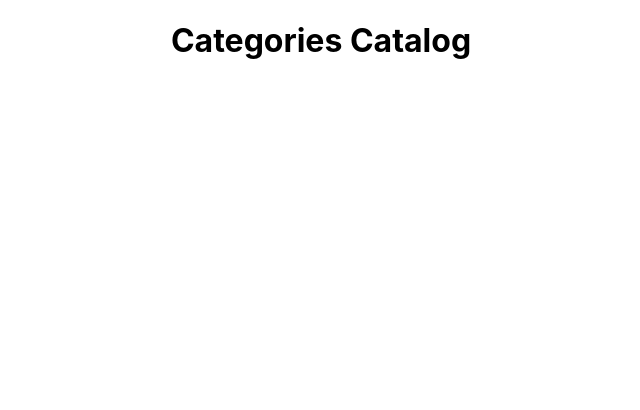
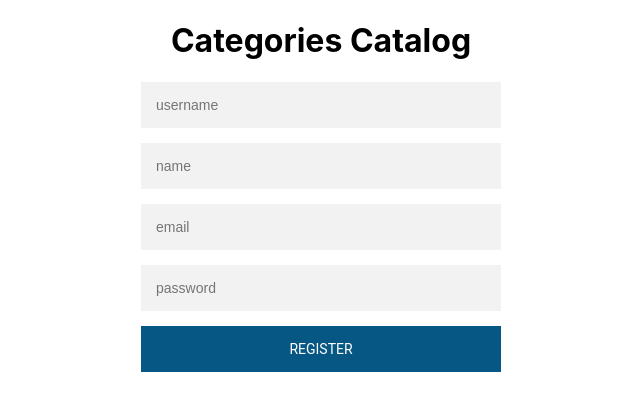
Before and after one commit to ngonhi/final_proj, a React (Create React App) app: page /Register in a window 1280 px wide. Shown: the top 410 px of the page, without its empty margins (319-959 px from the left). Built offline with nearby package versions, Linux system fonts and the light colour scheme; no server answers.

Commit message:
registration and authentication v1

```diff
--- a/src/components/App.js
+++ b/src/components/App.js
@@ -2,6 +2,9 @@ import React, {Component} from 'react'
 import {Route, Link} from 'react-router-dom'
 import Categories from './Categories'
 import AddCategory from './AddCategory'
+import Login from './Login'
+import Register from './Register'
+import User from './User'
 
 class App extends Component {
   state = {
@@ -14,7 +17,7 @@ class App extends Component {
   // Load all categories.
   // How to update limit. In API?
   componentDidMount() {
-    fetch("http://127.0.0.1:5000/categories?offset=0&limit=5")
+    fetch("http://127.0.0.1:5000/categories?offset=0")
       .then(res => res.json())
       .then(data => {this.setState({categories: data, loading: false})})
       .catch((error) =>  {console.log(error)})
@@ -24,18 +27,24 @@ class App extends Component {
         // Categories
         // Single Category
         // Add Category
-        console.log()
     return (
       <div>
         <h1> <Link to='/'> Categories Catalog </Link> </h1>
 
-            <Route exact path='/' render={() => (
+        <Route exact path="/" component={User}/>
+
+        <Route path='/Register' component={Register}/>
+
+        <Route path='/Login' component={Login}/>
+
+        <Route path='/Categories' render={() => (
           <div> <Categories loading={this.state.loading} categories={this.state.categories}/>
         </div> )}/>
 
         <Route path='/AddCategory' render = {({history}) => (
           <AddCategory onHistory={history}/>
         )}/>
+
       </div>
     )
     }
--- /dev/null
+++ b/src/components/Login.js
@@ -0,0 +1,46 @@
+import React, { Component } from 'react'
+
+class Login extends Component {
+  constructor() {
+    super()
+    this.handleSubmit = this.handleSubmit.bind(this)
+  }
+
+  handleSubmit(event) {
+    event.preventDefault()
+
+    const user = {
+        "username": event.target.elements.username.value,
+        "password": event.target.elements.password.value
+    }
+
+    fetch("http://127.0.0.1:5000/login", {
+      method: 'POST',
+      headers: {
+        'Accept': 'application/json',
+        'Content-Type': 'application/json'
+        },
+      body: JSON.stringify(user)
+    })
+    .then(res => res.json())
+    .then(data => console.log(data)) // Access token
+    .catch(error => console.log(error))
+
+    // Insert users into state
+    this.props.history.push(`/Categories`)
+  }
+
+  render() {
+    return (
+        <div className='form'>
+                <form onSubmit={this.handleSubmit}>
+                    <input type='text' placeholder='username' name='username'></input>
+                    <input type='text' placeholder='password' name='password'></input>
+                    <button> Login </button>
+                </form>
+            </div>
+    )
+  }
+}
+
+export default Login
--- /dev/null
+++ b/src/components/Register.js
@@ -0,0 +1,51 @@
+import React, { Component } from 'react'
+
+class Register extends Component {
+  constructor() {
+    super()
+    this.handleSubmit = this.handleSubmit.bind(this)
+  }
+
+  handleSubmit(event) {
+    event.preventDefault()
+
+    const newUser = {
+        "email": event.target.elements.email.value,
+        "username": event.target.elements.username.value,
+        "password": event.target.elements.password.value,
+        "name": event.target.elements.name.value
+    }
+
+    console.log(newUser)
+    fetch("http://127.0.0.1:5000/registrations", {
+      method: 'POST',
+      headers: {
+        'Accept': 'application/json',
+        'Content-Type': 'application/json'
+        },
+      body: JSON.stringify(newUser)
+    })
+    .then(res => res.json())
+    .then(data => console.log(data)) // Access token
+    .catch((error) => console.log(error.message)) // Error message. Use alert
+
+    // Insert users into state
+    this.props.history.push(`/Categories`)
+  }
+
+  render() {
+    return (
+        <div className='form'>
+                <form onSubmit={this.handleSubmit}>
+                    <input type='text' placeholder='username' name='username'></input>
+                    <input type='text' placeholder='name' name='name'></input>
+                    <input type='text' placeholder='email' name='email'></input>
+                    <input type='text' placeholder='password' name='password'></input>
+                    <button> Register </button>
+                </form>
+            </div>
+    )
+  }
+}
+
+export default Register
--- /dev/null
+++ b/src/components/User.js
@@ -0,0 +1,15 @@
+import React from 'react'
+import {Link} from 'react-router-dom'
+import Login from './Login'
+import Register from './Register'
+
+function User(props) {
+    return (
+        <div className='button-container'>
+            <Link to='/Register'> <button className='button'> Register </button></Link>
+            <Link to='/Login'> <button className='button'> Login </button></Link>
+        </div>
+    )
+}
+
+export default User
```
Also changed, not shown: 1 other file (tests, documents, lock files or other folders). Lines whose indentation alone changed are shown as unchanged.
